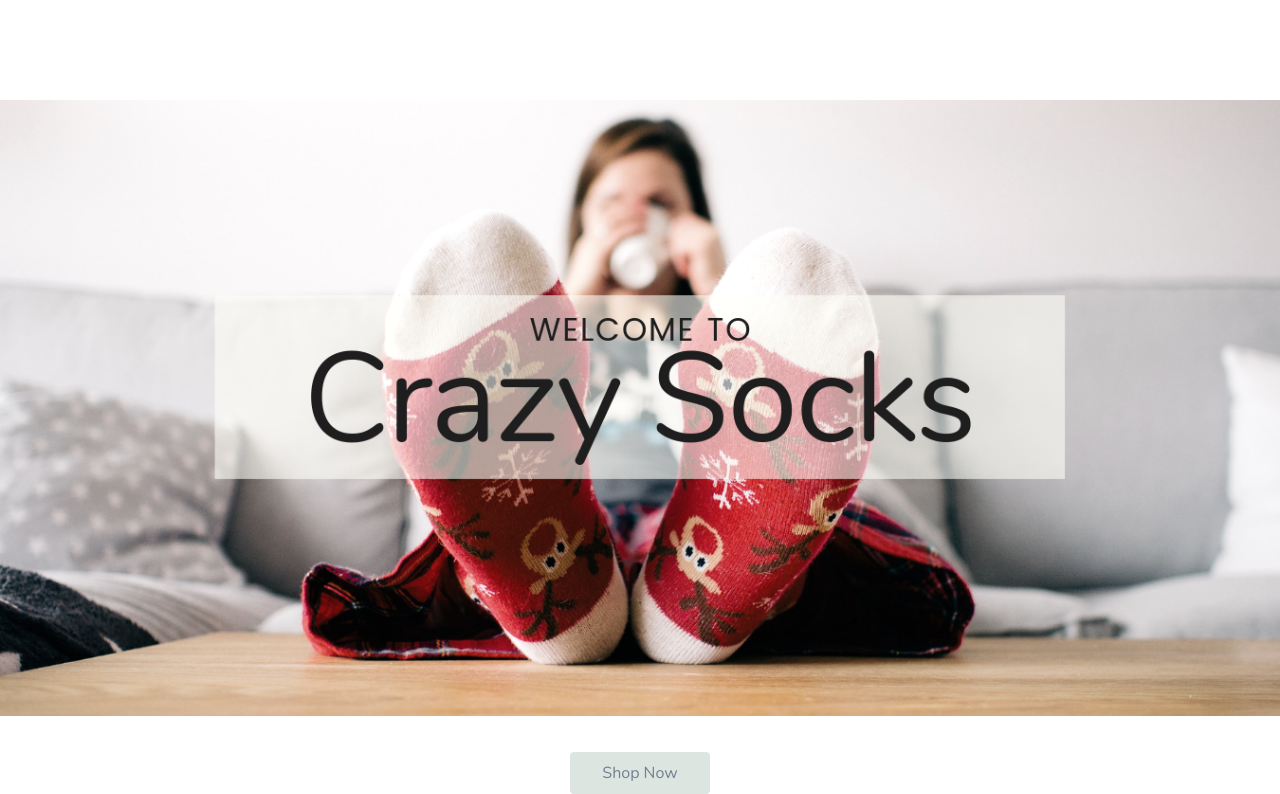
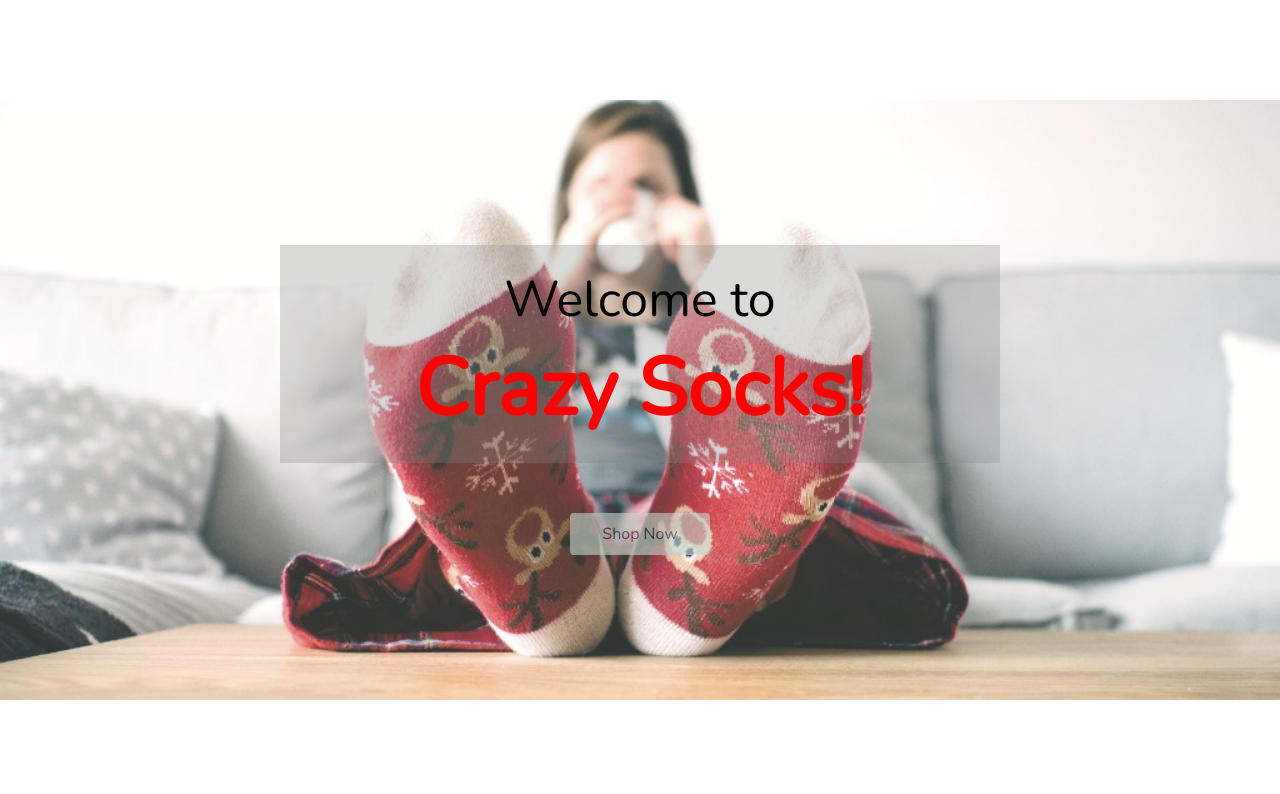
Before and after one commit to meeroslava/Crazy-Socks, a PHP site: page /html/index.html in a window 1280 px wide. Shown: the part 68-862 px from the top of the page. After the commit the page ends 768 px from the top, so only its background shows below. Run offline with PHP 8.4, Linux system fonts and the light colour scheme.

Commit message:
some changes

```diff
--- a/css/ContactUs.css
+++ b/css/ContactUs.css
@@ -136,3 +136,7 @@ main{
 }
 
 .menu button:hover{opacity: 1;}
+
+body {
+    background-color: red;
+}
--- a/css/about.css
+++ b/css/about.css
@@ -101,3 +101,7 @@ main{
 }
 
 .menu button:hover{opacity: 1;}
+
+body {
+    background-color: red;
+}
--- a/css/index.css
+++ b/css/index.css
@@ -8,11 +8,28 @@
 .header{
     position: relative;
     text-align: center;
+    background: url('../images_of_socks/socks.jpeg');
+    min-height: 600px;
+    width: 100%;
+    background-repeat: no-repeat;
+    background-size: cover;
+    display: flex;
+    flex-flow: column;
+    justify-content: center;
+    align-items: center;
 }
-.header img{
-    max-width: 100%;
-    max-height: 80%;
-    object-fit: contain ;
+
+.header .title {
+    font-size: 50px;
+    width: 680px;
+    background-color: rgba(134, 134, 134, 0.3);
+    margin-bottom: 20px;
+    padding: 20px;
+}
+
+.header .title strong {
+    color: red;
+    font-size: 80px;
 }
 
 
--- a/html/index.html
+++ b/html/index.html
@@ -31,7 +31,11 @@
 
 <main>
     <div class="header">
-        <img src="../Screen Shot 2018-11-14 at 0.26.54.png" alt="">
+        <div class="title">
+            Welcome to
+            <br/>
+            <strong>Crazy Socks! </strong>
+        </div>
         <button type="button">Shop Now</button>
     </div>
 </main>
```
Also changed, not shown: images_of_socks/socks.jpeg (added).
